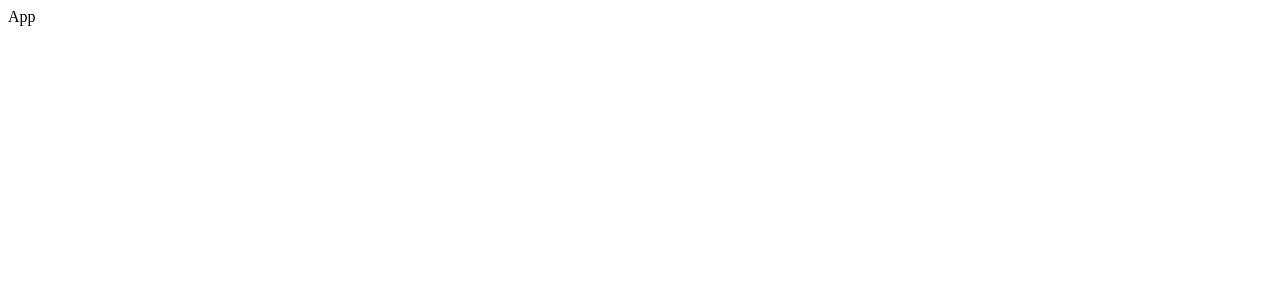
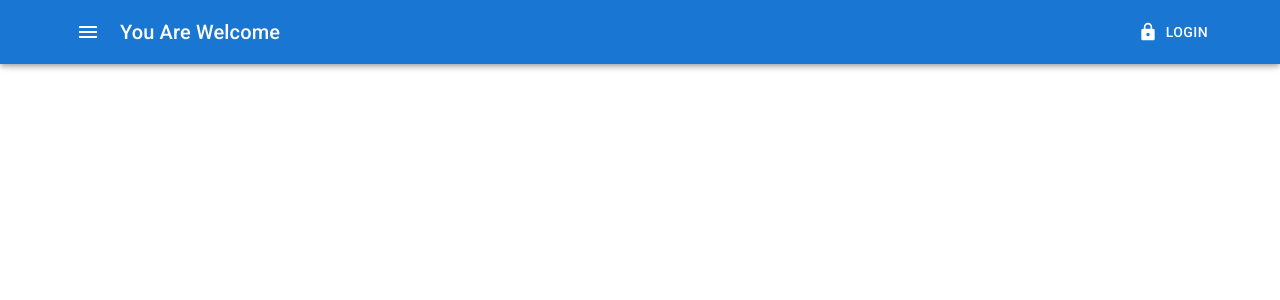
Before and after one commit to DeepHiwase/parkItNChargeApp-Frontend, a React (Vite) app: page / in a window 1280 px wide. Shown: the top 300 px of the page. Built offline with nearby package versions, Linux system fonts and the light colour scheme.

Commit message:
Create NavBar Comp, add User Provider

```diff
--- a/eslint.config.js
+++ b/eslint.config.js
@@ -33,6 +33,7 @@ export default [
         'warn',
         { allowConstantExport: true },
       ],
+      'react/prop-types': 0
     },
   },
 ]
--- a/index.html
+++ b/index.html
@@ -1,13 +1,20 @@
 <!doctype html>
 <html lang="en">
+
 <head>
   <meta charset="UTF-8" />
 
   <meta name="viewport" content="width=device-width, initial-scale=1.0" />
+  <link rel="preconnect" href="https://fonts.googleapis.com" />
+  <link rel="preconnect" href="https://fonts.gstatic.com" crossorigin />
+  <link rel="stylesheet" href="https://fonts.googleapis.com/css2?family=Roboto:wght@300;400;500;700&display=swap" />
+
   <title>ParkItNCharge App | Find EV Charging Stations Faster</title>
 </head>
+
 <body>
   <div id="root"></div>
   <script type="module" src="/src/main.jsx"></script>
 </body>
+
 </html>
--- a/package.json
+++ b/package.json
@@ -10,6 +10,10 @@
     "preview": "vite preview"
   },
   "dependencies": {
+    "@emotion/react": "^11.14.0",
+    "@emotion/styled": "^11.14.0",
+    "@mui/icons-material": "^6.4.1",
+    "@mui/material": "^6.4.1",
     "react": "^18.3.1",
     "react-dom": "^18.3.1"
   },
--- a/src/App.jsx
+++ b/src/App.jsx
@@ -1,6 +1,10 @@
+import NavBar from "./components/NavBar"
+
 const App = () => {
   return (
-    <div>App</div>
+    <div>
+      <NavBar />
+    </div>
   )
 }
 
--- /dev/null
+++ b/src/components/NavBar.jsx
@@ -0,0 +1,65 @@
+import {
+  AppBar,
+  Container,
+  Toolbar,
+  Box,
+  IconButton,
+  Typography,
+  Button,
+} from '@mui/material'
+import { Menu, Lock } from '@mui/icons-material'
+import photoUrl from '../user1.jpeg'
+import { useValue } from '../context/ContextProvider'
+import UserIcons from './user/UserIcons'
+
+const user = { name: 'test', photoUrl }
+
+const NavBar = () => {
+  const {
+    state: { currentUser },
+    dispatch,
+  } = useValue()
+
+  return (
+    <AppBar>
+      <Container maxWidth='lg'>
+        <Toolbar disableGutters>
+          <Box sx={{ mr: 1 }}>
+            <IconButton size='large' color='inherit'>
+              <Menu />
+            </IconButton>
+          </Box>
+          <Typography
+            variant='h6'
+            component='h1'
+            noWrap
+            sx={{ flexGrow: 1, display: { xs: 'none', md: 'flex' } }}
+          >
+            You Are Welcome
+          </Typography>
+          <Typography
+            variant='h6'
+            component='h1'
+            noWrap
+            sx={{ flexGrow: 1, display: { xs: 'flex', md: 'none' } }}
+          >
+            YRW
+          </Typography>
+          {!currentUser ? (
+            <Button
+              color='inherit'
+              startIcon={<Lock />}
+              onClick={() => dispatch({ type: 'UPDATE_USER', payload: user })}
+            >
+              Login
+            </Button>
+          ) : (
+            <UserIcons />
+          )}
+        </Toolbar>
+      </Container>
+    </AppBar>
+  )
+}
+
+export default NavBar
--- /dev/null
+++ b/src/components/UserMenu.jsx
@@ -0,0 +1,31 @@
+import { Logout, Settings } from "@mui/icons-material"
+import { ListItemIcon, Menu, MenuItem } from "@mui/material"
+import { useValue } from "../context/ContextProvider"
+
+
+const UserMenu = ({ anchorUserMenu, setAnchorUserMenu }) => {
+  const {dispatch} = useValue()
+  const handleCloseUserMenu = () => {
+    setAnchorUserMenu(null)
+  }
+
+  return (
+    <Menu anchorEl={anchorUserMenu}
+    open={Boolean(anchorUserMenu)} onClose={handleCloseUserMenu} onClick={handleCloseUserMenu}>
+      <MenuItem>
+        <ListItemIcon>
+          <Settings fontSize="small" />
+        </ListItemIcon>
+        Profile
+      </MenuItem>
+      <MenuItem onClick={() => dispatch({type:'UPDATE_USER', payload:null})}>
+        <ListItemIcon>
+          <Logout fontSize="small" />
+        </ListItemIcon>
+        Logout
+      </MenuItem>
+    </Menu>
+  )
+}
+
+export default UserMenu
--- /dev/null
+++ b/src/components/user/UserIcons.jsx
@@ -0,0 +1,38 @@
+import { Mail, Notifications } from '@mui/icons-material'
+import { Avatar, Badge, Box, IconButton, Tooltip } from '@mui/material'
+import { useValue } from '../../context/ContextProvider'
+import UserMenu from '../UserMenu'
+import { useState } from 'react'
+
+const UserIcons = () => {
+  const {
+    state: { currentUser },
+  } = useValue()
+
+  const [anchorUserMenu, setAnchorUserMenu] = useState(null)
+
+  return (
+    <Box>
+      <IconButton size='large' color='inherit'>
+        <Badge color='error' badgeContent={5}>
+          <Mail />
+        </Badge>
+      </IconButton>
+      <IconButton size='large' color='inherit'>
+        <Badge color='error' badgeContent={20}>
+          <Notifications />
+        </Badge>
+      </IconButton>
+      <Tooltip title='Open User Settings'>
+        <IconButton onClick={(e) => setAnchorUserMenu(e.currentTarget)}>
+          <Avatar src={currentUser?.photoUrl} alt={currentUser?.name}>
+            {currentUser?.name?.charAt(0).toUpperCase()}
+          </Avatar>
+        </IconButton>
+      </Tooltip>
+      <UserMenu {...{ anchorUserMenu, setAnchorUserMenu }} />
+    </Box>
+  )
+}
+
+export default UserIcons
--- /dev/null
+++ b/src/context/ContextProvider.jsx
@@ -0,0 +1,21 @@
+import { createContext, useContext, useReducer } from 'react'
+import reducer from './reducer'
+
+const initialState = {
+  currentUser: null,
+}
+
+const Context = createContext(initialState)
+
+export const useValue = () => {
+  return useContext(Context)
+}
+
+const ContextProvider = ({ children }) => {
+  const [state, dispatch] = useReducer(reducer, initialState)
+  return (
+    <Context.Provider value={{ state, dispatch }}>{children}</Context.Provider>
+  )
+}
+
+export default ContextProvider
--- /dev/null
+++ b/src/context/reducer.js
@@ -0,0 +1,11 @@
+const reducer = (state, action) => {
+  switch (action.type) {
+    case 'UPDATE_USER':
+      return { ...state, currentUser: action.payload }
+
+    default:
+      throw new Error('No matched action!')
+  }
+}
+
+export default reducer
--- a/src/main.jsx
+++ b/src/main.jsx
@@ -1,4 +1,9 @@
 import { createRoot } from 'react-dom/client'
 import App from './App.jsx'
+import ContextProvider from './context/ContextProvider.jsx'
 
-createRoot(document.getElementById('root')).render(<App />)
+createRoot(document.getElementById('root')).render(
+  <ContextProvider>
+    <App />
+  </ContextProvider>
+)
```
Also changed, not shown: src/user1.jpeg (added), 1 other file (tests, documents, lock files or other folders). Lines whose indentation alone changed are shown as unchanged.
